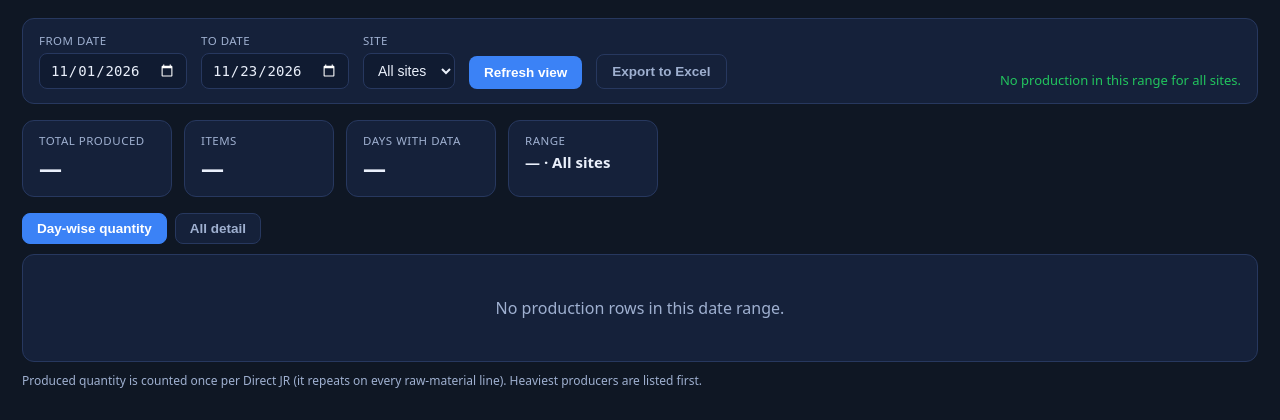
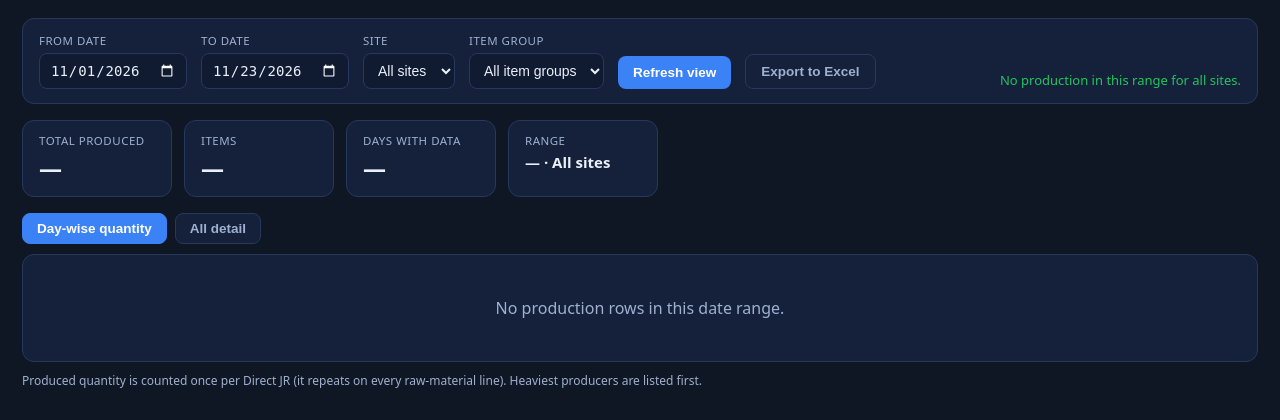
Before and after one commit to automation353/dpr_dashboard, a Django app: page / in a window 1280 px wide. Shown: the part 80-500 px from the top of the page. Run offline with Django 5.2, Linux system fonts and the light colour scheme; data that the repository does not hold is empty.

Commit message:
Add Item group filter to the day-wise view and Excel export
- /api/data?group= filters the pivot and returns item_groups (group, description, items, total)
- export start accepts group; non-matching rows are skipped while streaming, progress shows
  lines checked; filename carries the group; empty group gives a clear error
- page: Item group dropdown filled from the loaded range; All Details shows a note that it
  is not group-filtered yet (needs an item-group filter on the data API's raw rows)

Co-Authored-By: Claude Opus 5.5 <noreply@anthropic.com>

```diff
--- a/dashboard/sheet_reader.py
+++ b/dashboard/sheet_reader.py
@@ -198,7 +198,7 @@ def _fetch_production_agg(from_iso, to_iso, timeout=60, site=None):
     return resp.json().get('data') or []
 
 
-def read_dpr_rows(from_iso=None, to_iso=None, timeout=30, site=None):
+def read_dpr_rows(from_iso=None, to_iso=None, timeout=30, site=None, item_group=None):
     """Return the item x date pivot for [from_iso, to_iso] (ISO dates or None).
 
     The totals are computed in the database (data API /agg/production), so any
@@ -226,6 +226,8 @@ def read_dpr_rows(from_iso=None, to_iso=None, timeout=30, site=None):
 
     agg = {}            # erp_code -> {"fg": str, "fg_date": iso, "by_date": {iso: qty}, "total": qty}
     counted = 0
+    groups = {}         # item group -> {"description", "items": set(), "total"} (before the group filter)
+    want = (item_group or '').strip().upper()
     for r in recs:
         iso = _to_iso(r.get('date'))
         erp = str(r.get('erp_code') or '').strip().upper()   # same normalisation as before
@@ -234,8 +236,16 @@ def read_dpr_rows(from_iso=None, to_iso=None, timeout=30, site=None):
         if (from_iso and iso < from_iso) or (to_iso and iso > to_iso):
             continue
         qty = _num(r.get('produced_qty'))
+        grp = str(r.get('item_group') or '').strip()
+        g = groups.setdefault(grp, {'description': str(r.get('item_group_description') or '').strip(),
+                                    'items': set(), 'total': 0.0})
+        g['items'].add(erp)
+        g['total'] += qty
+        if want and grp.upper() != want:
+            continue
         fg = str(r.get('finished_item_code') or '').strip()
-        slot = agg.setdefault(erp, {'fg': '', 'fg_date': '', 'by_date': {}, 'total': 0.0})
+        slot = agg.setdefault(erp, {'fg': '', 'fg_date': '', 'by_date': {}, 'total': 0.0,
+                                    'group': grp})
         if fg and (not slot['fg'] or iso < slot['fg_date']):   # FG code of the earliest day
             slot['fg'], slot['fg_date'] = fg, iso
         slot['by_date'][iso] = slot['by_date'].get(iso, 0.0) + qty
@@ -251,6 +261,7 @@ def read_dpr_rows(from_iso=None, to_iso=None, timeout=30, site=None):
         items.append({
             'erp_code': erp,
             'fg_item_code': v['fg'],
+            'item_group': v['group'],
             'by_date': {d: round(v['by_date'].get(d, 0.0), 3) for d in dates},
             'total': round(v['total'], 3),
         })
@@ -265,6 +276,11 @@ def read_dpr_rows(from_iso=None, to_iso=None, timeout=30, site=None):
         'grand_total': round(sum(it['total'] for it in items), 3),
         'row_count': counted,
         'columns': cols,
+        'item_group': item_group or None,
+        # every group in this range/site (for the Item group dropdown), largest first
+        'item_groups': [{'group': k, 'description': v['description'], 'items': len(v['items']),
+                         'total': round(v['total'], 3)}
+                        for k, v in sorted(groups.items(), key=lambda kv: -kv[1]['total']) if k],
         'error': None,
     }
 
@@ -437,6 +453,7 @@ def _empty(error=None, columns=None):
         'grand_total': 0.0,
         'row_count': 0,
         'columns': columns or {},
+        'item_groups': [],
         'error': error,
     }
 
--- a/dashboard/templates/dashboard/index.html
+++ b/dashboard/templates/dashboard/index.html
@@ -149,6 +149,12 @@
         {% for s in sites %}<option value="{{ s }}">{{ s }}</option>{% endfor %}
       </select>
     </div>
+    <div class="field">
+      <label for="group">Item group</label>
+      <select id="group" title="Show one item group, or all groups">
+        <option value="">All item groups</option>
+      </select>
+    </div>
     <button class="primary" id="refreshBtn">Refresh view</button>
     <button class="ghost" id="exportBtn" title="Prepare and download All Details for the chosen dates as Excel">Export to Excel</button>
     <button class="ghost" id="cancelExportBtn" style="display:none" title="Stop preparing this Excel file">Cancel export</button>
@@ -191,7 +197,22 @@
 (function () {
   const $ = (id) => document.getElementById(id);
   const fromEl = $('from'), toEl = $('to'), siteEl = $('site'), statusEl = $('status');
-  const siteLabel = () => siteEl.value || 'all sites';
+  const groupEl = $('group');
+  const siteLabel = () => (siteEl.value || 'all sites') + (groupEl.value ? `, item group ${groupEl.value}` : '');
+  // Item group options come with each day-wise load (the groups produced in that range/site).
+  function fillGroups(list) {
+    const keep = groupEl.value;
+    const opts = ['<option value="">All item groups</option>'];
+    let found = false;
+    for (const g of (list || [])) {
+      if (g.group === keep) found = true;
+      const label = g.description && g.description !== g.group ? `${g.group} — ${g.description}` : g.group;
+      opts.push(`<option value="${esc(g.group)}">${esc(label)} (${g.items} items)</option>`);
+    }
+    if (keep && !found) opts.push(`<option value="${esc(keep)}">${esc(keep)} (no production here)</option>`);
+    groupEl.innerHTML = opts.join('');
+    groupEl.value = keep;
+  }
   const refreshBtn = $('refreshBtn'), pullBtn = $('pullBtn');
 
   const pad = (n) => String(n).padStart(2, '0');
@@ -224,7 +245,7 @@
     $('tItems').textContent = items.length.toLocaleString('en-IN');
     $('tDays').textContent = dates.length.toLocaleString('en-IN');
     $('tRange').textContent = (dates.length ? `${shortDate(dates[0])} – ${shortDate(dates[dates.length - 1])}` : '—')
-      + ` · ${siteEl.value || 'All sites'}`;
+      + ` · ${siteEl.value || 'All sites'}` + (groupEl.value ? ` · ${groupEl.value}` : '');
 
     if (!items.length) {
       renderEmpty('No production rows in this date range.');
@@ -331,8 +352,9 @@
       detailPage = data.page; detailPages = data.pages;
       renderDetail(data);
       renderPager(data);
-      setStatus(`${data.total.toLocaleString('en-IN')} detail row(s) in this range (${siteLabel()}) — ` +
-                `showing ${data.page_size.toLocaleString('en-IN')} per page.`, 'ok');
+      setStatus(`${data.total.toLocaleString('en-IN')} detail row(s) in this range (${siteEl.value || 'all sites'}) — ` +
+                `showing ${data.page_size.toLocaleString('en-IN')} per page.` +
+                (groupEl.value ? ' Item group filter is not applied here yet: All Details shows every group (Day-wise and Excel export are filtered).' : ''), 'ok');
     } catch (e) {
       renderEmpty('Network error.');
       setStatus(String(e), 'err');
@@ -349,6 +371,7 @@
       if (fromEl.value) u.searchParams.set('from', fromEl.value);
       if (toEl.value) u.searchParams.set('to', toEl.value);
       if (siteEl.value) u.searchParams.set('site', siteEl.value);
+      if (groupEl.value) u.searchParams.set('group', groupEl.value);
       const r = await fetch(u);
       const data = await r.json();
       if (!r.ok || !data.ok) {
@@ -356,6 +379,7 @@
         setStatus(data.error || ('HTTP ' + r.status), 'err');
         return;
       }
+      fillGroups(data.item_groups);
       render(data);
       const across = data.has_dates ? ` across ${data.dates.length} day(s)` : ' (month totals — no date column yet)';
       setStatus(data.items.length ? `Loaded ${data.items.length.toLocaleString('en-IN')} items${across} (${siteLabel()}).`
@@ -474,7 +498,7 @@
     try {
       const r = await fetch('/api/export/start', {
         method: 'POST', headers: { 'Content-Type': 'application/json' },
-        body: JSON.stringify({ from: fromEl.value, to: toEl.value, site: siteEl.value }),
+        body: JSON.stringify({ from: fromEl.value, to: toEl.value, site: siteEl.value, group: groupEl.value }),
       });
       const job = await r.json();
       if (!r.ok || !job.ok) { setStatus(job.error || ('HTTP ' + r.status), 'err'); exportBtn.disabled = false; return; }
@@ -497,7 +521,9 @@
         if (exportCancelling) { setStatus('Cancelling export…', 'ok'); continue; }
         const pct = s.total ? Math.floor(100 * s.rows / s.total) : 0;
         setStatus(s.state === 'saving' ? 'Preparing Excel: saving file…'
-          : `Preparing Excel: ${s.rows.toLocaleString('en-IN')} of ${s.total.toLocaleString('en-IN')} rows (${pct}%)… you can keep using the dashboard.`, 'ok');
+          : s.item_group
+            ? `Preparing Excel (${s.item_group}): checked ${(s.scanned || 0).toLocaleString('en-IN')} of ${s.total.toLocaleString('en-IN')} lines (${Math.floor(100 * (s.scanned || 0) / (s.total || 1))}%), ${s.rows.toLocaleString('en-IN')} in this group… you can keep using the dashboard.`
+            : `Preparing Excel: ${s.rows.toLocaleString('en-IN')} of ${s.total.toLocaleString('en-IN')} rows (${pct}%)… you can keep using the dashboard.`, 'ok');
       }
     } catch (e) {
       setStatus(String(e), 'err');
@@ -510,6 +536,7 @@
   });
   pullBtn.addEventListener('click', pull);
   siteEl.addEventListener('change', () => { detailPage = 1; loadView(); });
+  groupEl.addEventListener('change', () => { detailPage = 1; loadView(); });
   $('segGrid').addEventListener('click', () => setView('grid'));
   $('segDetail').addEventListener('click', () => setView('detail'));
   loadData();
--- a/dashboard/views.py
+++ b/dashboard/views.py
@@ -47,6 +47,11 @@ def _site(value):
     return code if code in settings.DPR_SITES else None
 
 
+def _group(value):
+    """Item group filter: free text from the dropdown ('' = all groups)."""
+    return str(value or '').strip()[:100] or None
+
+
 def index(request):
     return render(request, 'dashboard/index.html', {
         'sites': settings.DPR_SITES,
@@ -59,7 +64,8 @@ def api_data(request):
     from_iso = _iso(request.GET.get('from'))
     to_iso = _iso(request.GET.get('to'))
     site = _site(request.GET.get('site'))
-    data = read_dpr_rows(from_iso=from_iso or None, to_iso=to_iso or None, site=site)
+    data = read_dpr_rows(from_iso=from_iso or None, to_iso=to_iso or None, site=site,
+                         item_group=_group(request.GET.get('group')))
     data['site'] = site or 'ALL'
     status = 200 if data.get('ok') else 502
     return JsonResponse(data, status=status)
@@ -106,7 +112,8 @@ def api_export_start(request):
         return JsonResponse({'ok': False, 'error': 'choose both From and To dates to export'},
                             status=400)
     try:
-        code, payload = exporter.start_job(from_iso, to_iso, site=_site(body.get('site')))
+        code, payload = exporter.start_job(from_iso, to_iso, site=_site(body.get('site')),
+                                          item_group=_group(body.get('group')))
     except Exception as exc:                        # noqa: BLE001
         log.exception('could not start export')
         return JsonResponse({'ok': False, 'error': str(exc)}, status=502)
@@ -118,7 +125,8 @@ def api_export_status(request):
     if not meta:
         return JsonResponse({'ok': False, 'error': 'unknown export'}, status=404)
     return JsonResponse({'ok': True, **{k: meta.get(k) for k in
-                         ('id', 'state', 'rows', 'total', 'from', 'to', 'site', 'name', 'size', 'error')}})
+                         ('id', 'state', 'rows', 'scanned', 'total', 'from', 'to', 'site', 'item_group',
+                          'name', 'size', 'error')}})
 
 
 @require_http_methods(['POST'])
```
Also changed, not shown: dashboard/exporter.py (+22 -11 lines), README.md.
